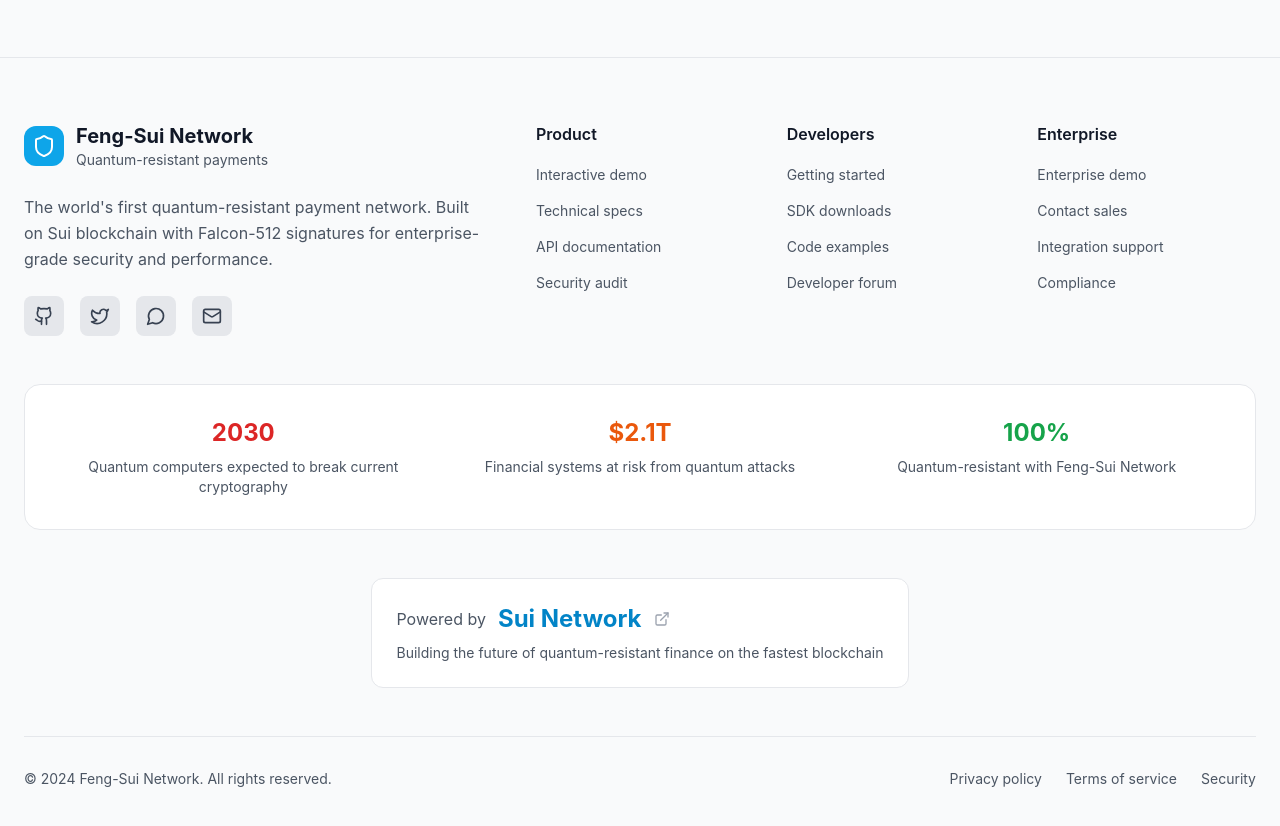
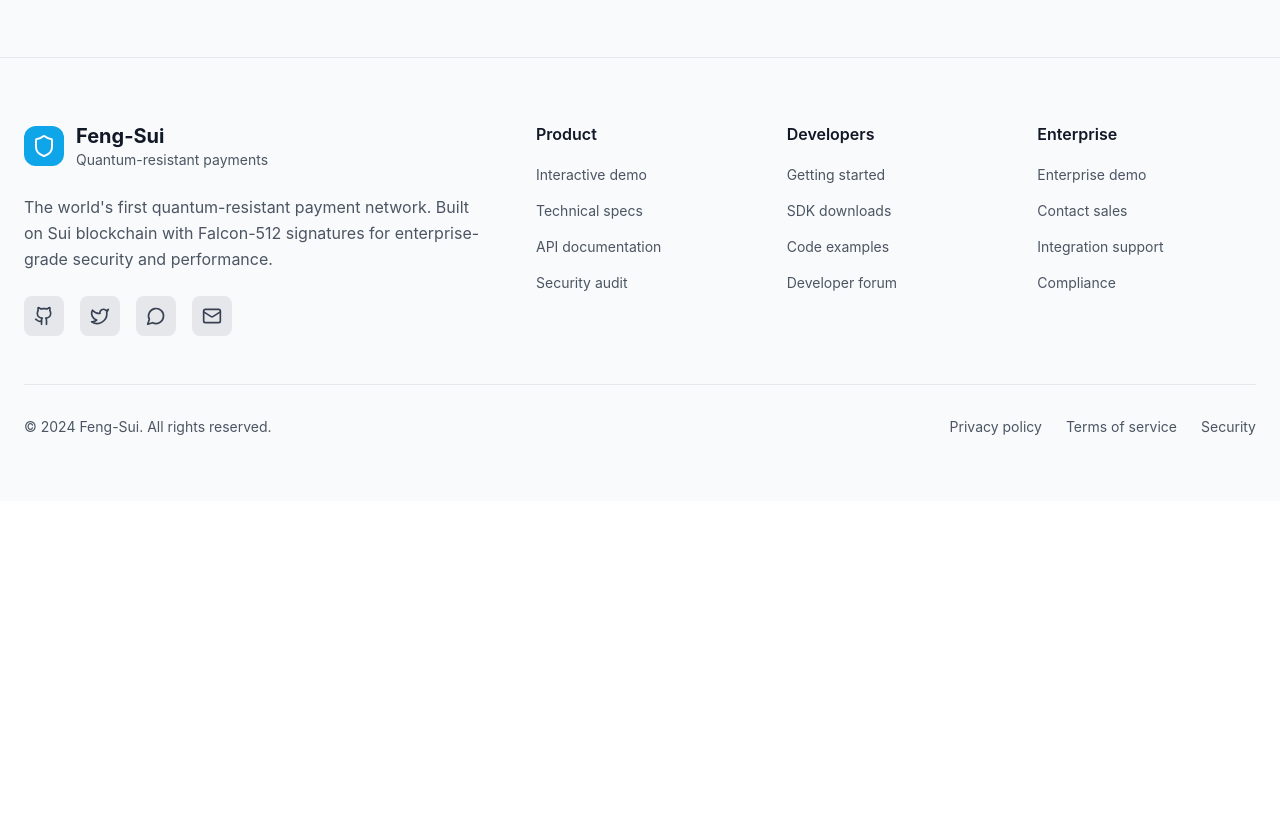
Before and after one commit to en-tropyc/feng-sui, a React (Create React App) app in the folder website/: page / in a window 1280 px wide. Shown: the part 6740-7566 px from the top of the page. After the commit the page ends 7241 px from the top, so only its background shows below. Built offline with nearby package versions, Linux system fonts and the light colour scheme.

Commit message:
clean up footer

```diff
--- a/website/src/components/Footer.tsx
+++ b/website/src/components/Footer.tsx
@@ -41,7 +41,7 @@
                 <Shield className="w-6 h-6 text-white" />
               </div>
               <div>
-                <h3 className="text-xl font-bold text-gray-900">Feng-Sui Network</h3>
+                <h3 className="text-xl font-bold text-gray-900">Feng-Sui</h3>
                 <p className="text-gray-600 text-sm">Quantum-resistant payments</p>
               </div>
             </div>
@@ -131,43 +131,11 @@
           </div>
         </div>
 
-        {/* Quantum Threat Awareness */}
-        <div className="bg-white border border-gray-200 rounded-2xl p-8 mb-12">
-          <div className="grid grid-cols-1 md:grid-cols-3 gap-6 text-center">
-            <div>
-              <div className="text-red-600 text-2xl font-bold mb-2">2030</div>
-              <div className="text-gray-600 text-sm">Quantum computers expected to break current cryptography</div>
-            </div>
-            <div>
-              <div className="text-orange-600 text-2xl font-bold mb-2">$2.1T</div>
-              <div className="text-gray-600 text-sm">Financial systems at risk from quantum attacks</div>
-            </div>
-            <div>
-              <div className="text-green-600 text-2xl font-bold mb-2">100%</div>
-              <div className="text-gray-600 text-sm">Quantum-resistant with Feng-Sui Network</div>
-            </div>
-          </div>
-        </div>
-
-        {/* Built on Sui */}
-        <div className="text-center mb-12">
-          <div className="bg-white border border-gray-200 rounded-xl p-6 inline-block">
-            <div className="flex items-center gap-3">
-              <span className="text-gray-600">Powered by</span>
-              <div className="text-2xl font-bold text-primary-600">Sui Network</div>
-              <ExternalLink className="w-4 h-4 text-gray-400" />
-            </div>
-            <p className="text-gray-600 text-sm mt-2">
-              Building the future of quantum-resistant finance on the fastest blockchain
-            </p>
-          </div>
-        </div>
-
         {/* Bottom Bar */}
         <div className="border-t border-gray-200 pt-8">
           <div className="flex flex-col md:flex-row justify-between items-center gap-4">
             <div className="text-gray-600 text-sm">
-              © 2024 Feng-Sui Network. All rights reserved.
+              © 2024 Feng-Sui. All rights reserved.
             </div>
 
             <div className="flex items-center gap-6 text-sm">
```
